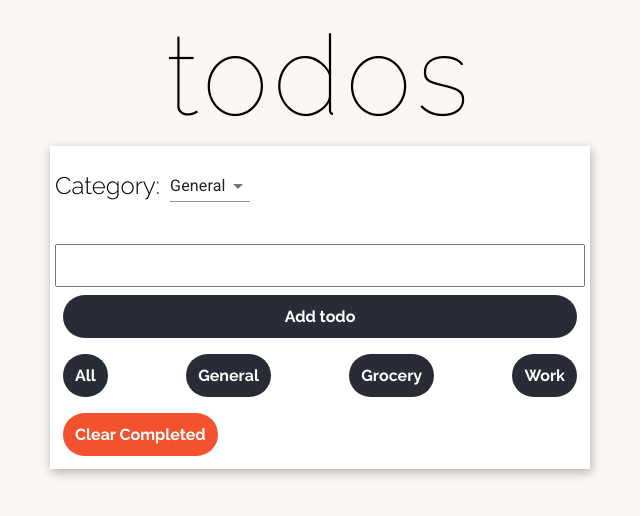
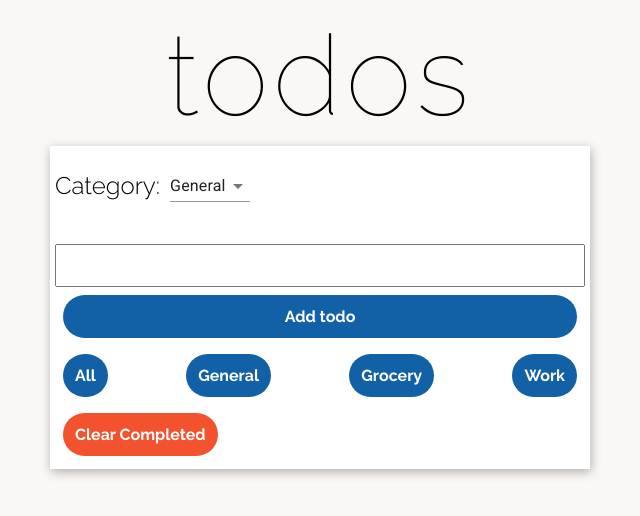
Before and after one commit to aarondevon/todo-with-redux, a React (Create React App) app: page / in a window 1280 px wide. Shown: the top 516 px of the page, without its empty margins (320-960 px from the left). Built offline with nearby package versions, Linux system fonts and the light colour scheme.

Commit message:
Update button colors

```diff
--- a/src/styles/components/_button.scss
+++ b/src/styles/components/_button.scss
@@ -1,14 +1,14 @@
 .button {
-  background-color: #282c34;
+  background-color: #1261a6;
   border: none;
   border-radius: 30px;
   color: #fff;
   font-weight: bold;
   font-size: 1rem;
-  margin: .5rem;
-  padding: .75rem;
+  margin: 0.5rem;
+  padding: 0.75rem;
 }
 
 .delete {
-  background: red;
+  background: #f2522e;
 }
```
